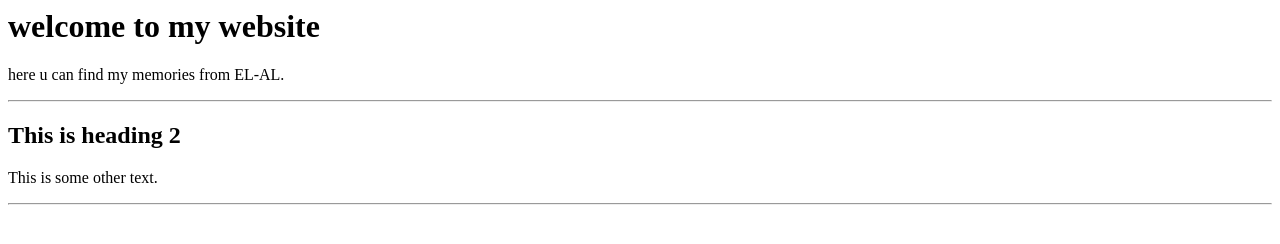
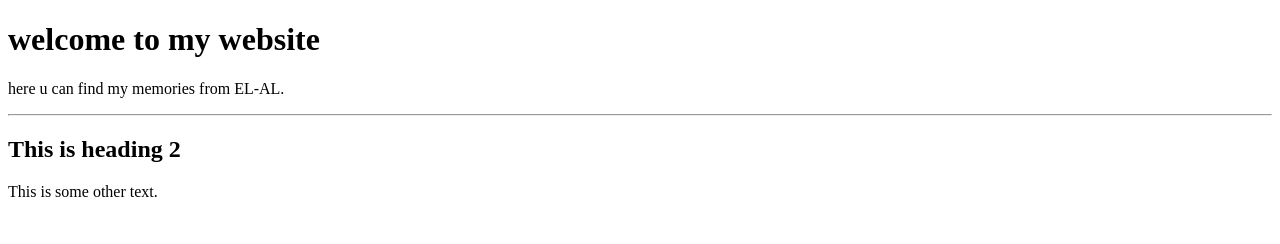
Before and after one commit to orishir1701/orishir1701.github.io, a plain HTML site: page index.html in a window 1280 px wide. Drawn offline with Linux system fonts and the light colour scheme.

Commit message:
Update index.html

```diff
--- a/index.html
+++ b/index.html
@@ -1,6 +1,10 @@
+<!DOCTYPE html>
+<html>
+<body>
 <h1>welcome to my website</h1>
 <p>here u can find my memories from EL-AL.</p>
 <hr>
 <h2>This is heading 2</h2>
 <p>This is some other text.</p>
-<hr>
+</body>
+</html>
```
